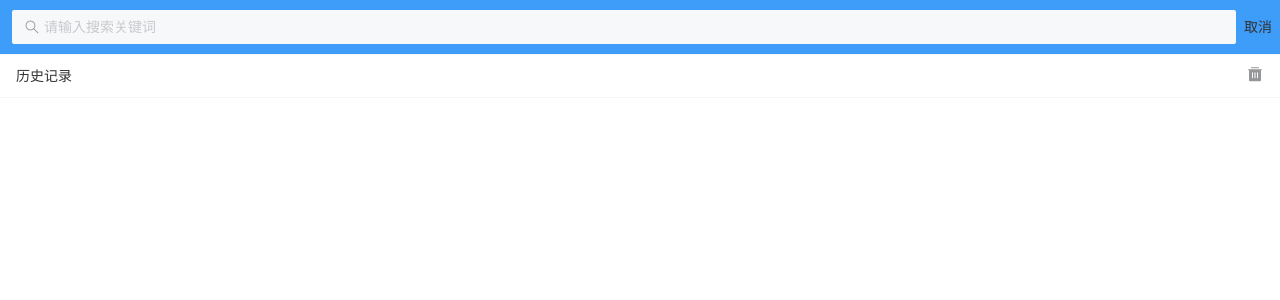
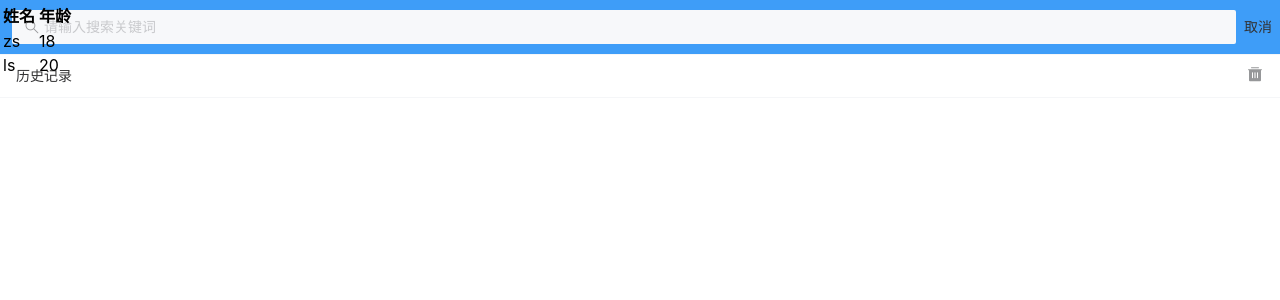
Before and after one commit to new-lijiaxaing/topline-mobile81, a Vue app: page /#/search in a window 1280 px wide. Shown: the top 300 px of the page. Built offline with nearby package versions, Linux system fonts and the light colour scheme.

Commit message:
vue 表格组件

```diff
--- a/src/App.vue
+++ b/src/App.vue
@@ -1,5 +1,6 @@
 <template>
   <div id="app">
+    <my-table :header="['姓名', '年龄']" :body="[{ name: 'zs', age: 18 }, { name: 'ls', age: 20 }]"></my-table>
     <!-- 使用keep-alive缓存动态切换的组件 -->
     <!--
       include - 字符串或正则表达式。只有名称匹配的组件会被缓存。
@@ -12,5 +13,14 @@
   </div>
 </template>
 
+<script>
+import MyTable from './components/Table'
+export default {
+  components: {
+    MyTable
+  }
+}
+</script>
+
 <style lang="less">
 </style>
--- /dev/null
+++ b/src/components/Table.vue
@@ -0,0 +1,28 @@
+<template>
+  <div>
+    <table style="z-index: 1000; position: absolute">
+      <tr>
+        <th
+          v-for="h in header"
+          :key="h">{{ h }}</th>
+      </tr>
+      <tr
+        v-for="(b, index) in body"
+        :key="index"
+      >
+        <td v-for="(item, i) in b" :key="i">{{ item }}</td>
+      </tr>
+    </table>
+  </div>
+</template>
+
+<script>
+export default {
+  name: 'Table',
+  props: ['header', 'body']
+}
+</script>
+
+<style>
+
+</style>
```
